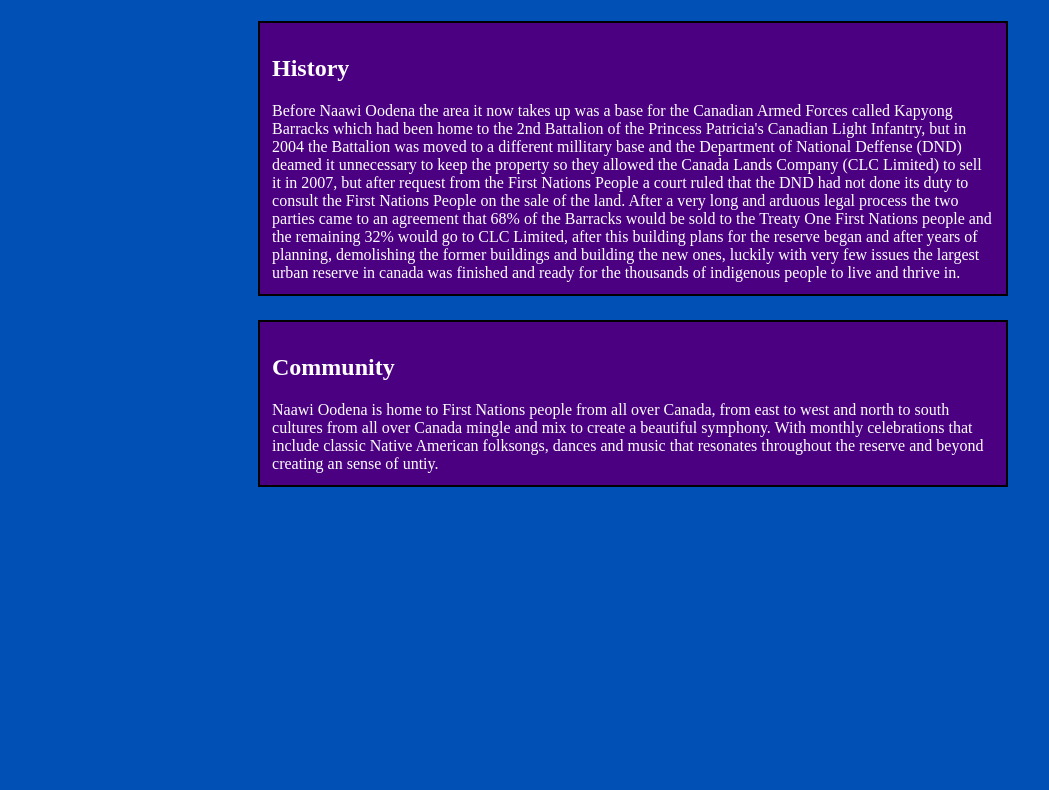
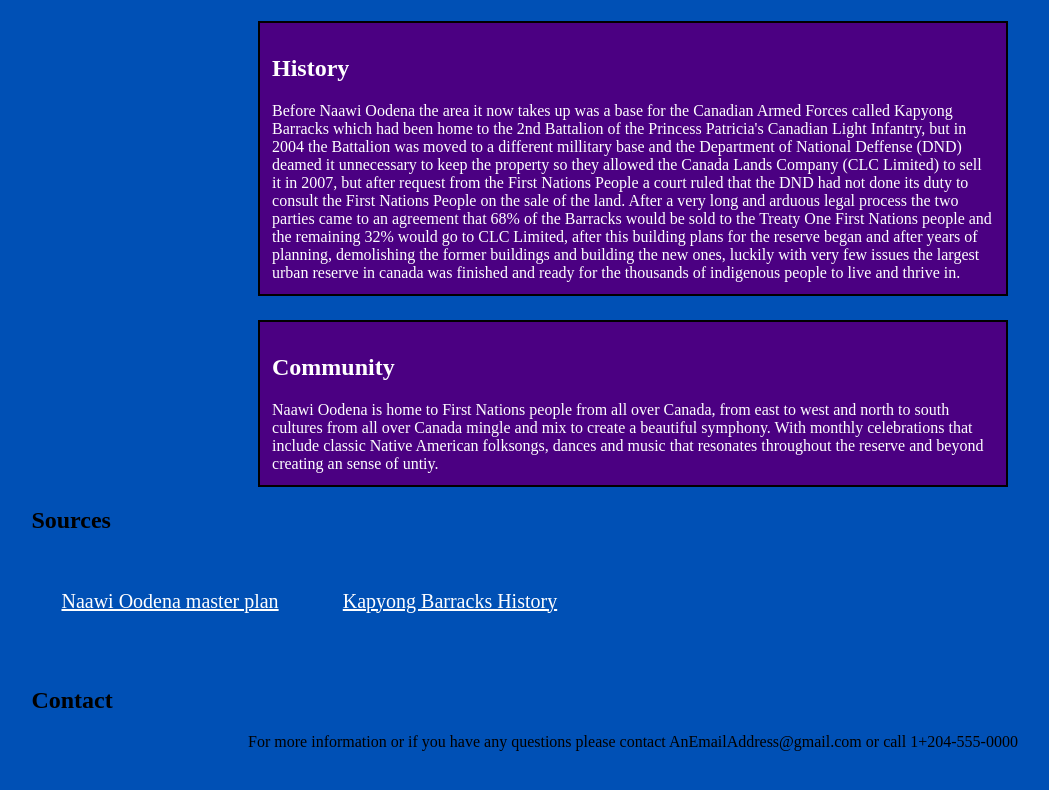
Before and after one commit to EverettDC/Naawi-Oodena, a plain HTML site: page info.html in a window 1280 px wide. Shown: the part 519-1309 px from the top of the page, without its empty margins (7-1056 px from the left). Before the commit the page ends 1044 px from the top, so only its background shows below. Drawn offline with Linux system fonts and the light colour scheme.

Commit message:
Update info.html

```diff
--- a/info.html
+++ b/info.html
@@ -122,8 +122,24 @@
             <div id="culture"><h2>Community</h2>Naawi Oodena is home to First Nations people from all over Canada, from east to west and north to south cultures from all over Canada mingle and mix to create a beautiful symphony. With monthly celebrations that include classic Native American folksongs, dances and music that resonates throughout the reserve and beyond creating an sense of untiy.</div>
         </div>
     </main>
-    <footer>
-        <div></div>
-    </footer>
+<footer>
+            <div id="foot-div">
+                <h2>Sources</h2>
+                <!--I got lazy and used line breaks-->
+                </br>
+                </br>
+                <div id="foot-grid-con">
+                    <a href="https://treaty1.ca/wp-content/uploads/2021/11/Kapyong-Barracks-Master-Plan.pdf" target="_blank" id="foot-a">Naawi Oodena master plan</a>
+                    <a href="https://www.canada.ca/en/department-national-defence/news/2019/08/former-kapyong-barracks.html" target="_blank" id="foot-a">Kapyong Barracks History</a>
+                </div>
+                </br>
+                </br>
+                </br>
+                <h2>Contact</h2>
+                <div>
+                    <p style="text-align: center;">For more information or if you have any questions please contact AnEmailAddress@gmail.com or call 1+204-555-0000</p>
+                </div>
+            </div>
+        </footer>
 </body>
 </html>
```
